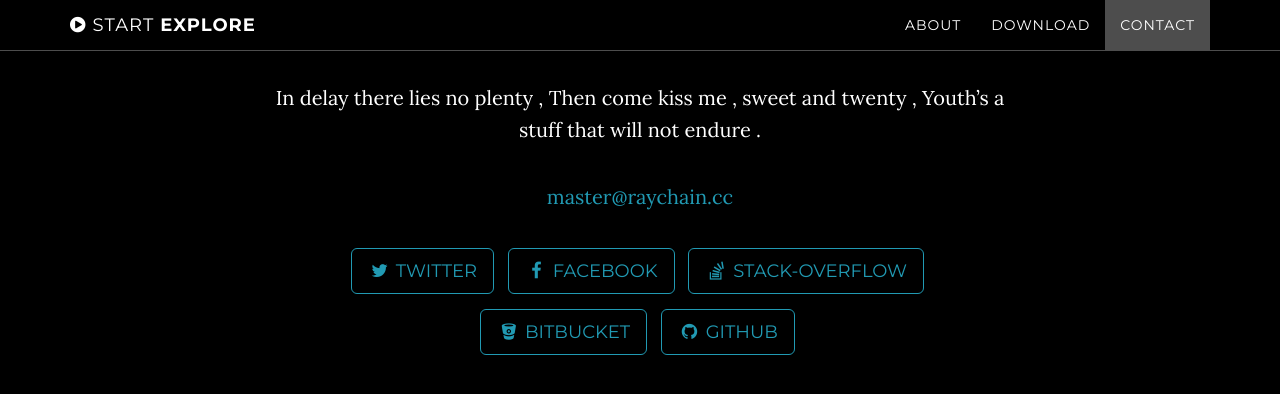
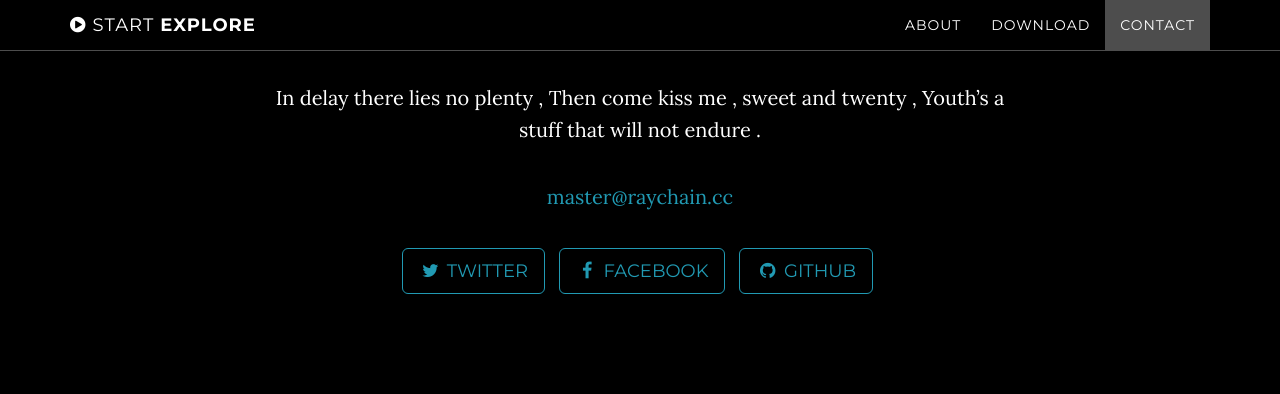
Before and after one commit to rayho932/rayho932.github.io, a Jekyll site: the page built from index.html, in a window 1280 px wide and 900 px high, scrolled down 2296 px. Shown: the top 394 px of the window. Built offline with Jekyll 4.4.1, drawn with Linux system fonts in a browser that asks for light colours; part of the change alters nothing that is shown.

Commit message:
Update _config.yml

```diff
--- a/_config.yml
+++ b/_config.yml
@@ -12,15 +12,11 @@ color:
 # Footer settings
 footer: RAYCHAIN.CC
 
-# Social networks usernames (many more available: google-plus, flickr, dribbble, pinterest, instagram, tumblr, linkedin, etc.)
+# Social networks usernames (many more available: google-plus, flickr, dribbble, pinterest, instagram, tumblr, linkedin, stack-overflow, bitbucket, etc.)
 social:
   - title: twitter
     url:
   - title: facebook
-    url:
-  - title: stack-overflow
-    url:
-  - title: bitbucket
     url:
   - title: github
     url:
```
